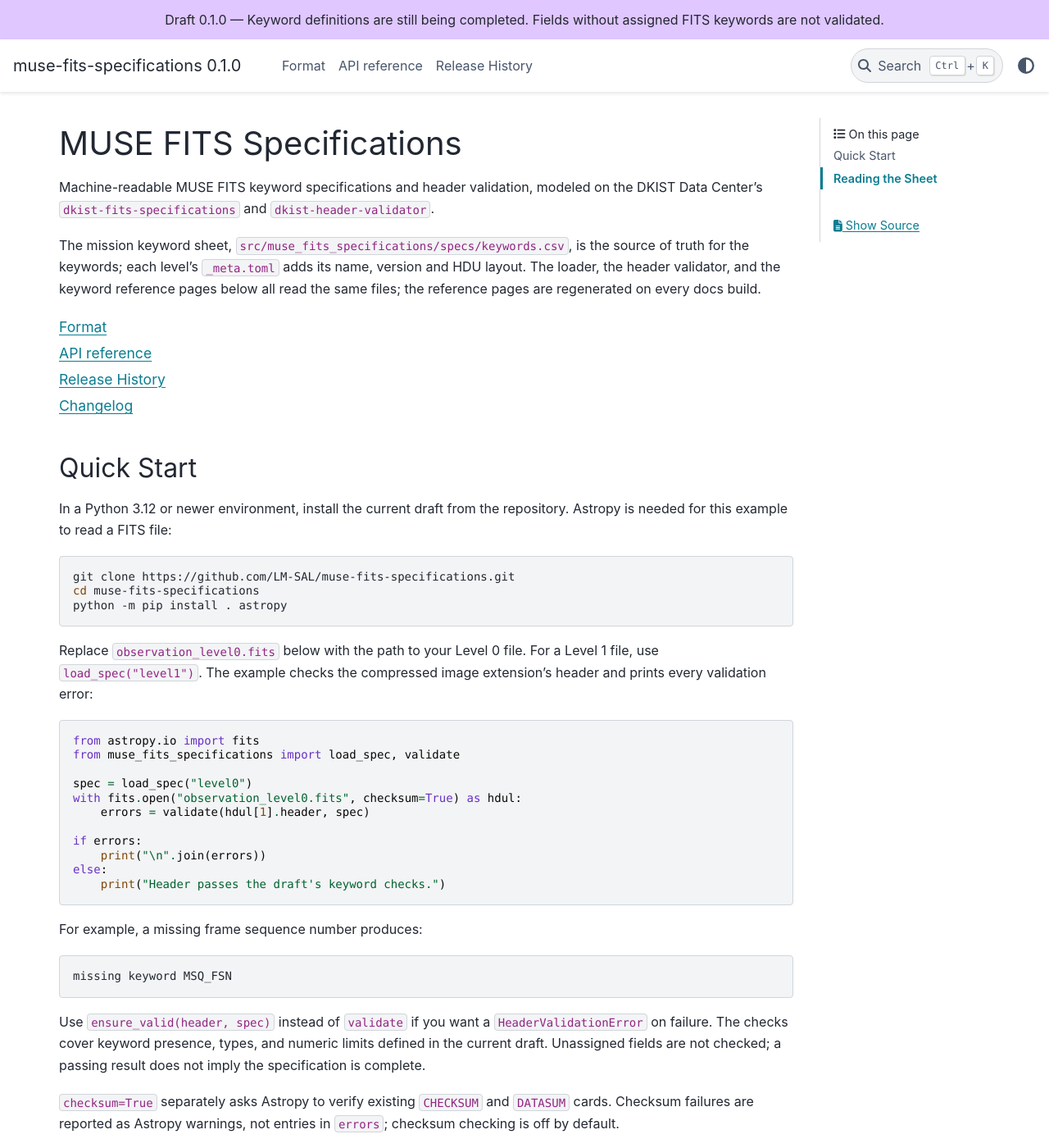
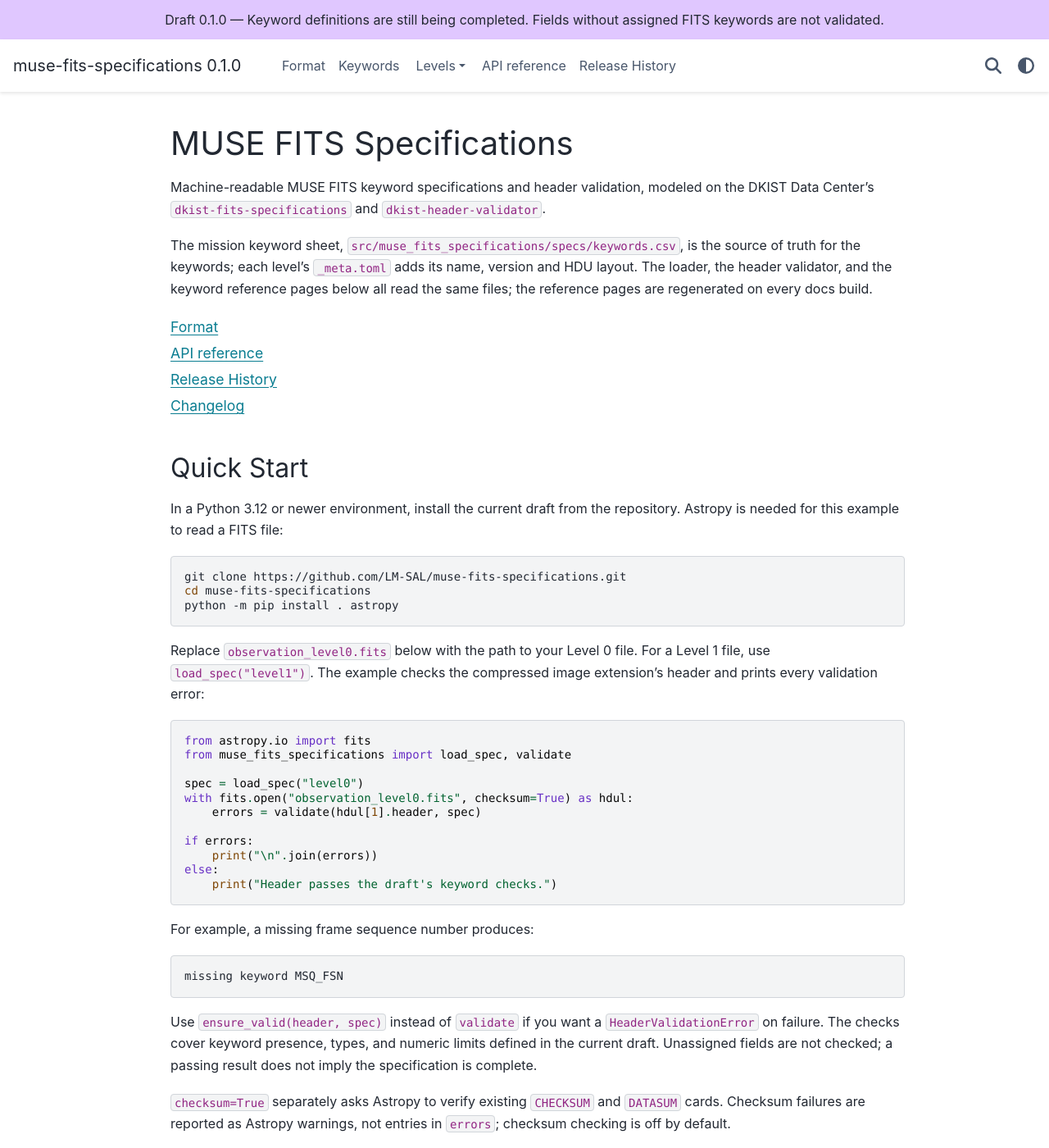
Before and after one commit to LM-SAL/muse-fits-specifications, a Sphinx documentation site: the page built from docs/index.rst, in a window 1280 px wide and 1400 px high. Shown: the whole window at 82% size. Built offline with Sphinx 7.4.7 and the PyData theme 0.15.4, drawn with Linux system fonts in a browser that asks for light colours; pages that are not in the unit, such as notebooks, are missing from menus; the version number is read from the project's files by our own code.

Commit message:
Docs theme: full-width keyword tables and a data-driven navbar

```diff
--- /dev/null
+++ b/docs/_static/custom.css
@@ -0,0 +1,40 @@
+.bd-main .bd-content .bd-article-container:has(.keyword-table) {
+  max-width: 100%;
+  overflow: visible;
+}
+
+.pst-scrollable-table-container:has(.keyword-table) {
+  overflow: visible;
+}
+
+table.keyword-table {
+  table-layout: fixed;
+  width: 100%;
+}
+
+.keyword-table th,
+.keyword-table td {
+  overflow-wrap: anywhere;
+  vertical-align: top;
+}
+
+.keyword-table thead th {
+  position: sticky;
+  top: var(--pst-header-height);
+  z-index: 1;
+  background: var(--pst-color-surface);
+}
+
+@media (max-width: 991.98px) {
+  .pst-scrollable-table-container:has(.keyword-table) {
+    overflow-x: auto;
+  }
+
+  table.keyword-table {
+    min-width: 60rem;
+  }
+
+  .keyword-table thead th {
+    position: static;
+  }
+}
--- /dev/null
+++ b/docs/_templates/navbar-pages.html
@@ -0,0 +1,33 @@
+{#-
+  Header links from html_context["navbar_links"], after sunpy-sphinx-theme's navbar_center:
+  (label, docname) renders a link and (label, [(label, docname), ...]) a dropdown.
+  The theme also includes this component in the mobile sidebar with the dropdown cutoff
+  raised to 999; dropdowns do not work there, so the sub-links are listed flat instead.
+-#}
+{% set flat = theme_header_links_before_dropdown|int == 999 %}
+{% macro link(label, doc, class) -%}
+  <a class="{{ class }} nav-internal{% if pagename == doc %} active{% endif %}" href="{{ pathto(doc) }}"{% if pagename == doc %} aria-current="page"{% endif %}>{{ label }}</a>
+{%- endmacro %}
+<nav aria-label="Main navigation">
+  <ul class="bd-navbar-elements navbar-nav">
+    {% for label, target in navbar_links %}
+      {% if target is string %}
+        <li class="nav-item{% if pagename == target %} current active{% endif %}">{{ link(label, target, "nav-link") }}</li>
+      {% elif flat %}
+        {% for sub_label, doc in target %}
+          <li class="nav-item{% if pagename == doc %} current active{% endif %}">{{ link(sub_label, doc, "nav-link") }}</li>
+        {% endfor %}
+      {% else %}
+        {% set open = pagename in target|map(attribute=1)|list %}
+        <li class="nav-item dropdown{% if open %} current active{% endif %}">
+          <button class="btn dropdown-toggle nav-item{% if open %} active{% endif %}" type="button" data-bs-toggle="dropdown" aria-expanded="false">{{ label }}</button>
+          <ul class="dropdown-menu">
+            {% for sub_label, doc in target %}
+              <li>{{ link(sub_label, doc, "nav-link dropdown-item") }}</li>
+            {% endfor %}
+          </ul>
+        </li>
+      {% endif %}
+    {% endfor %}
+  </ul>
+</nav>
--- a/docs/conf.py
+++ b/docs/conf.py
@@ -23,17 +23,34 @@
 html_theme = "pydata_sphinx_theme"
 html_title = f"{project} {release}"
 html_sidebars = {"**": []}
+html_theme_options = {
+    "navbar_center": ["navbar-pages"],
+    "navbar_persistent": ["search-button"],
+    "secondary_sidebar_items": [],
+}
+html_static_path = ["_static"]
+html_css_files = ["custom.css"]
+templates_path = ["_templates"]
 
 autodoc_member_order = "bysource"
 
 # Regenerate the keyword reference pages from the packaged specs
 from muse_fits_specifications.render import main as _render_specs
-from muse_fits_specifications.spec import load_spec
+from muse_fits_specifications.spec import defined_levels, load_spec
 
 _render_specs([str(DOCS)])
-html_theme_options = {
-    "announcement": (
-        f"Draft {load_spec('level0').version} — Keyword definitions are still being completed. "
-        "Fields without assigned FITS keywords are not validated."
-    ),
+html_theme_options["announcement"] = (
+    f"Draft {load_spec('level0').version} — Keyword definitions are still being completed. "
+    "Fields without assigned FITS keywords are not validated."
+)
+# Header links for _templates/navbar-pages.html, in the shape of sunpy-sphinx-theme's
+# navbar_links: (label, docname), or (label, [(label, docname), ...]) for a dropdown.
+html_context = {
+    "navbar_links": [
+        ("Format", "format"),
+        ("Keywords", "keywords"),
+        ("Levels", [(load_spec(level).title, level) for level in defined_levels()]),
+        ("API reference", "reference"),
+        ("Release History", "changelog"),
+    ],
 }
```
